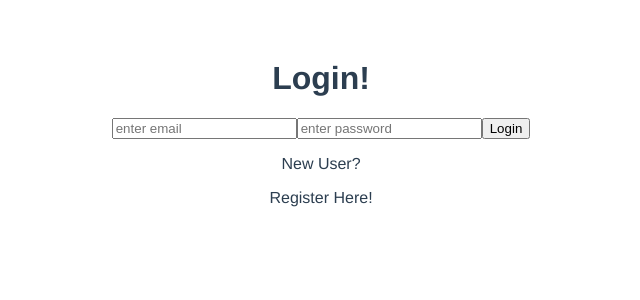
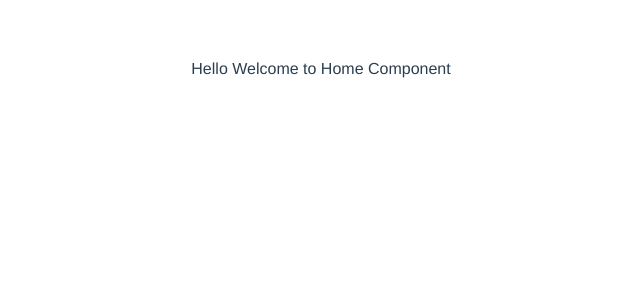
Before and after one commit to namansharma20/test-app, a Vue app: page / in a window 1280 px wide. Shown: the top 300 px of the page, without its empty margins (319-959 px from the left). Built offline with nearby package versions, Linux system fonts and the light colour scheme.

Commit message:
Signup component functional
Signup component is now able to get the data from user and add it to the api i.e JSON server.

```diff
--- a/package.json
+++ b/package.json
@@ -8,8 +8,10 @@
     "lint": "vue-cli-service lint"
   },
   "dependencies": {
+    "axios": "^1.4.0",
     "core-js": "^3.8.3",
-    "vue": "^3.2.13"
+    "vue": "^3.2.13",
+    "vue-router": "^4.0.13"
   },
   "devDependencies": {
     "@babel/core": "^7.12.16",
--- a/src/App.vue
+++ b/src/App.vue
@@ -1,18 +1,17 @@
 <template>
-
-<LoginSignup/>
+  <router-view />
 </template>
 
 <script>
-import LoginSignup from './components/LoginSignup.vue';
+// import LoginSignup from './components/LoginSignup.vue';
 
 
 
 export default {
   name: 'App',
   components: {
-    LoginSignup
-}
+    // LoginSignup
+  }
 }
 </script>
 
--- /dev/null
+++ b/src/components/HomeComponent.vue
@@ -0,0 +1,15 @@
+<template>
+    <div>
+Hello Welcome to Home Component
+    </div>
+</template>
+
+<script>
+    export default {
+        name:'HomeComponent'
+    }
+</script>
+
+<style scoped>
+
+</style>
--- a/src/components/LoginComponent.vue
+++ b/src/components/LoginComponent.vue
@@ -2,8 +2,8 @@
     <div>
         <h1>Login!</h1>
 
-        <input type="text" placeholder="enter email" v-bind="email">
-        <input type="password" placeholder="enter password" v-bind="password">
+        <input type="text" placeholder="enter email" v-model="email">
+        <input type="password" placeholder="enter password" v-model="password">
         <button @click="handleLogin">Login</button>
         <p>New User?</p>
         <p :style="{'cursor':'pointer'}" @click="$emit('register')">Register Here!</p>
@@ -23,7 +23,7 @@ export default {
     },
     methods:{
         handleLogin(){
-            console.warn(`Login user ${this.email} with email ${this.password}`)
+            console.warn(this.email, this.password);
         }
     },
     emits:['register']
--- a/src/components/LoginSignup.vue
+++ b/src/components/LoginSignup.vue
@@ -18,5 +18,6 @@ export default {
     SignupComponent
 },
 
+
 }
 </script>
--- a/src/components/SignupComponent.vue
+++ b/src/components/SignupComponent.vue
@@ -1,9 +1,9 @@
 <template>
     <div>
         <h1>Sig up!</h1>
-        <input type="text" placeholder="enter name" v-bind="name">
-        <input type="text" placeholder="enter email" v-bind="email">
-        <input type="password" placeholder="enter password" v-bind="password">
+        <input type="text" placeholder="enter name" v-model="name">
+        <input type="text" placeholder="enter email" v-model="email">
+        <input type="password" placeholder="enter password" v-model="password">
         <button @click="handleSignup">Login</button>
         <p>Already registered?</p>
         <p :style="{'cursor':'pointer'}" @click="$emit('login')">Login Here!</p>
@@ -11,6 +11,7 @@
 </template>
 
 <script>
+import axios from'axios';
 export default {
     name: 'SignupComponent',
     data() {
@@ -21,9 +22,18 @@ export default {
         }
 
     },
+
     methods:{
         handleSignup(){
-            console.warn(`Sign up user ${this.name} with email ${this.email}`)
+            // console.warn("Sign up user with email ", this.name, this.email);
+            axios.post("http://localhost:3000/user",{
+                email:this.email,
+                name:this.name,
+                password:this.password
+            }).then((result)=>{
+                console.log(result);
+                localStorage.setItem("user-info",JSON.stringify(result.data))
+            })
         }
     },
     emits:['login']
--- a/src/main.js
+++ b/src/main.js
@@ -1,4 +1,5 @@
 import { createApp } from 'vue'
 import App from './App.vue'
+import  router  from './router/index.js'
 
-createApp(App).mount('#app')
+createApp(App).use(router).mount('#app')
--- /dev/null
+++ b/src/router/index.js
@@ -0,0 +1,21 @@
+import HomeComponent from "../components/HomeComponent.vue";
+import LoginSignup from "../components/LoginSignup.vue";
+import { createRouter , createWebHistory } from "vue-router";
+
+const router = createRouter({
+    history:createWebHistory(),
+    routes:[
+        {
+            name:'Home',
+            component:HomeComponent,
+            path:"/"
+        },
+        {
+            name:'SignUp',
+            component:LoginSignup,
+            path:"/login"
+        },
+    ]
+})
+
+export default router;
```
Also changed, not shown: 1 other file (tests, documents, lock files or other folders).
